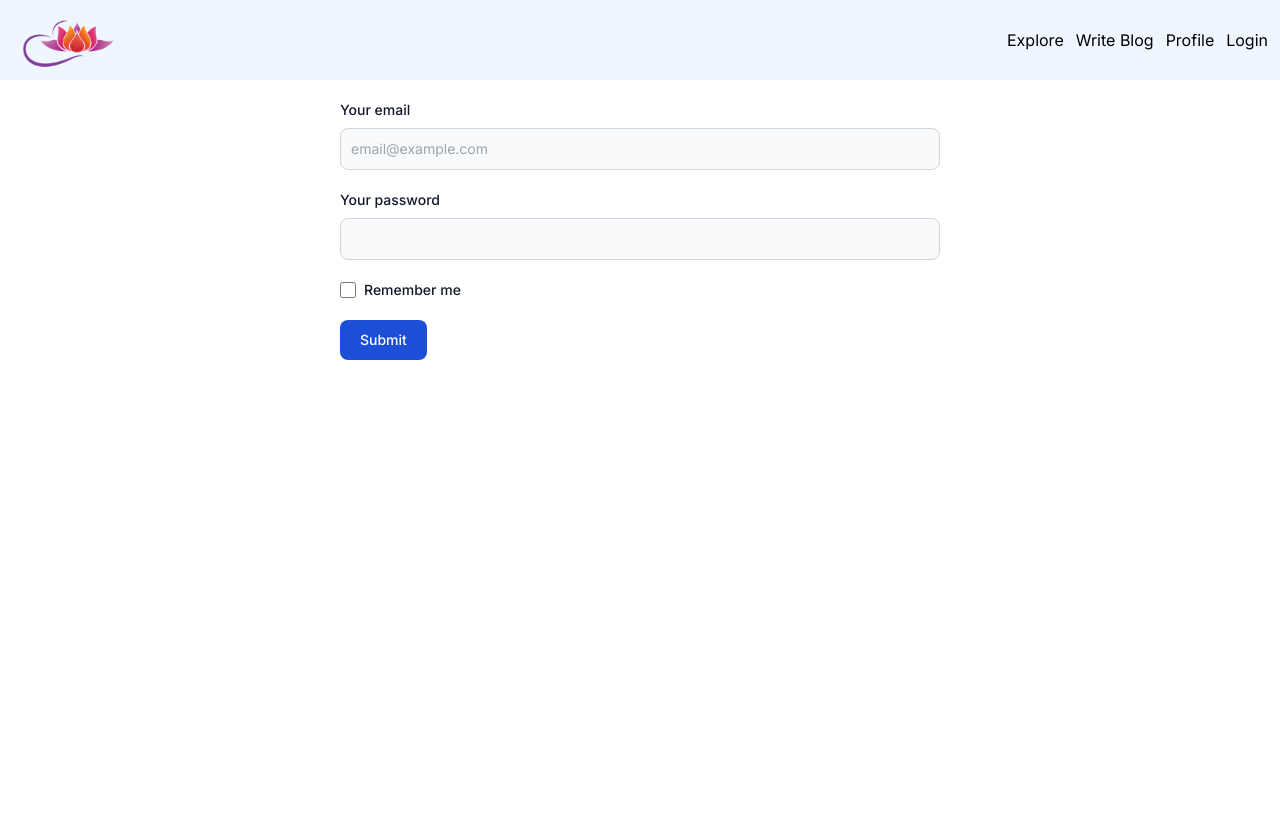
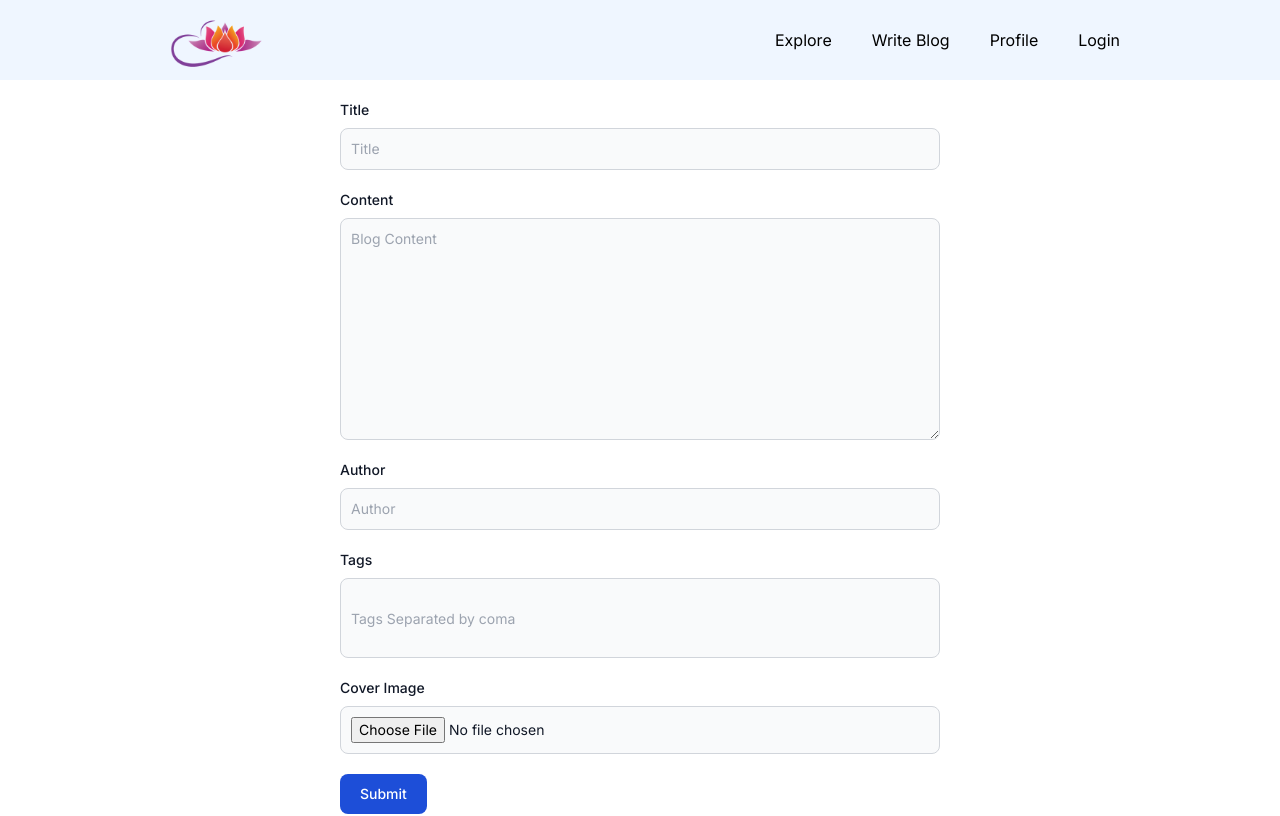
Before and after one commit to RKanna/blog-v2, a Next.js app: page /Createblog in a window 1280 px wide. Shown: the top 816 px of the page. Built offline with nearby package versions, Linux system fonts and the light colour scheme.

Commit message:
login form done

```diff
--- a/src/app/Createblog/page.jsx
+++ b/src/app/Createblog/page.jsx
@@ -6,34 +6,82 @@ const CreateBlog = () => {
       <form action="" className="p-5">
         <div className="mb-5">
           <label
-            htmlFor="email"
-            className="block mb-2 text-sm font-medium text-gray-900 dark:text-white"
+            htmlFor="title"
+            className="block mb-2 text-sm font-medium text-gray-900 dark:text-gray-900"
           >
-            Your email
+            Title
           </label>
           <input
-            type="email"
-            id="email"
+            type="text"
+            id="title"
             className="bg-gray-50 border border-gray-300 text-gray-900 text-sm rounded-lg focus:ring-blue-500 focus:border-blue-500 block w-full p-2.5 dark:bg-gray-700 dark:border-gray-600 dark:placeholder-gray-400 dark:text-white dark:focus:ring-blue-500 dark:focus:border-blue-500"
-            placeholder="email@example.com"
+            placeholder="Title"
             required
           />
         </div>
         <div className="mb-5">
           <label
-            htmlFor="password"
-            className="block mb-2 text-sm font-medium text-gray-900 dark:text-white"
+            htmlFor="content"
+            className="block mb-2 text-sm font-medium text-gray-900 dark:text-gray-900"
           >
-            Your password
+            Content
+          </label>
+          <textarea
+            id="content"
+            className="bg-gray-50 border border-gray-300 text-gray-900 text-sm rounded-lg focus:ring-blue-500 focus:border-blue-500 block w-full p-2.5 dark:bg-gray-700 dark:border-gray-600 dark:placeholder-gray-400 dark:text-white dark:focus:ring-blue-500 dark:focus:border-blue-500"
+            name=""
+            cols="30"
+            rows="10"
+            placeholder="Blog Content"
+            required
+          ></textarea>
+        </div>
+        <div className="mb-5">
+          <label
+            htmlFor="author"
+            className="block mb-2 text-sm font-medium text-gray-900 dark:text-gray-900"
+          >
+            Author
           </label>
           <input
-            type="password"
-            id="password"
+            type="text"
+            id="author"
             className="bg-gray-50 border border-gray-300 text-gray-900 text-sm rounded-lg focus:ring-blue-500 focus:border-blue-500 block w-full p-2.5 dark:bg-gray-700 dark:border-gray-600 dark:placeholder-gray-400 dark:text-white dark:focus:ring-blue-500 dark:focus:border-blue-500"
+            placeholder="Author"
             required
           />
         </div>
-        <div className="flex items-start mb-5">
+        <div className="mb-5">
+          <label
+            htmlFor="tags"
+            className="block mb-2 text-sm font-medium text-gray-900 dark:text-gray-900"
+          >
+            Tags
+          </label>
+          <input
+            type="text"
+            id="tags"
+            className="bg-gray-50 border border-gray-300 text-gray-900 text-sm rounded-lg focus:ring-blue-500 focus:border-blue-500 block w-full p-2.5 dark:bg-gray-700 dark:border-gray-600 dark:placeholder-gray-400 dark:text-white h-[5rem] dark:focus:ring-blue-500 dark:focus:border-blue-500"
+            placeholder="Tags Separated by coma"
+            required
+          />
+        </div>
+        <div className="mb-5">
+          <label
+            htmlFor="cover-image"
+            className="block mb-2 text-sm font-medium text-gray-900 dark:text-gray-900"
+          >
+            Cover Image
+          </label>
+          <input
+            type="file"
+            id="cover-image"
+            className="bg-gray-50 border border-gray-300 text-gray-900 text-sm rounded-lg focus:ring-blue-500 focus:border-blue-500 block w-full p-2.5 dark:bg-gray-700 dark:border-gray-600 dark:placeholder-gray-400 dark:text-white dark:focus:ring-blue-500 dark:focus:border-blue-500"
+            placeholder="Tags Separated by coma"
+            required
+          />
+        </div>
+        {/* <div className="flex items-start mb-5">
           <div className="flex items-center h-5">
             <input
               id="remember"
@@ -49,7 +97,7 @@ const CreateBlog = () => {
           >
             Remember me
           </label>
-        </div>
+        </div> */}
         <button
           type="submit"
           className="text-white bg-blue-700 hover:bg-blue-800 focus:ring-4 focus:outline-none focus:ring-blue-300 font-medium rounded-lg text-sm w-full sm:w-auto px-5 py-2.5 text-center dark:bg-blue-600 dark:hover:bg-blue-700 dark:focus:ring-blue-800"
--- a/src/app/Explore/page.jsx
+++ b/src/app/Explore/page.jsx
@@ -1,7 +1,7 @@
 import React from "react";
 
 const Explore = () => {
-  return <div>page</div>;
+  return <section className="min-h-screen">page</section>;
 };
 
 export default Explore;
--- /dev/null
+++ b/src/app/Login/page.jsx
@@ -0,0 +1,66 @@
+const page = () => {
+  return (
+    <section
+      className="flex items-center justify-center min-h-screen"
+      style={{ minHeight: "calc(100vh - 11rem)" }}
+    >
+      <form className="max-w-sm mx-auto">
+        <div classNameName="mb-5 ">
+          <label
+            for="email"
+            className="block mb-2 text-sm text-gray-900 lg:font-medium dark:text-gray-900 lg:text-xl"
+          >
+            Your email
+          </label>
+          <input
+            type="email"
+            id="email"
+            className="mb-5 sm:w-full md:w-1/2 lg:w-[20rem] lg:h-[3.5rem] bg-gray-50 border border-gray-300 text-gray-900 text-sm rounded-lg focus:ring-blue-500 focus:border-blue-500 block w-full p-2.5 dark:bg-gray-700 dark:border-gray-600 dark:placeholder-gray-400 dark:text-white dark:focus:ring-blue-500 dark:focus:border-blue-500"
+            placeholder="name@flowbite.com"
+            required
+          />
+        </div>
+        <div className="mb-5">
+          <label
+            for="password"
+            className="block mb-2 text-sm font-medium text-gray-900 dark:text-gray-900 lg:text-xl"
+          >
+            Your password
+          </label>
+          <input
+            type="password"
+            id="password"
+            className="sm:w-full md:w-1/2 lg:w-[20rem] lg:h-[3.5rem] bg-gray-50 border border-gray-300 text-gray-900 text-sm rounded-lg focus:ring-blue-500 focus:border-blue-500 block w-full p-2.5 dark:bg-gray-700 dark:border-gray-600 dark:placeholder-gray-400 dark:text-white dark:focus:ring-blue-500 dark:focus:border-blue-500"
+            required
+          />
+        </div>
+        <div className="flex items-start mb-5">
+          <div className="flex items-center h-5">
+            <input
+              id="remember"
+              type="checkbox"
+              value=""
+              className="w-4 h-4 border border-gray-300 rounded bg-gray-50 focus:ring-3 focus:ring-blue-300 dark:bg-gray-700 dark:border-gray-600 dark:focus:ring-blue-600 dark:ring-offset-gray-800 dark:focus:ring-offset-gray-800"
+              required
+            />
+          </div>
+          <label
+            for="remember"
+            className="text-sm font-medium text-gray-900 ms-2 dark:text-gray-300"
+          >
+            Remember me
+          </label>
+        </div>
+        <button
+          type="submit"
+          className="text-white bg-blue-700 hover:bg-blue-800 focus:ring-4 focus:outline-none focus:ring-blue-300 font-medium rounded-lg text-sm w-full sm:w-auto px-5 py-2.5 text-center dark:bg-blue-600 dark:hover:bg-blue-700 dark:focus:ring-blue-800"
+        >
+          Submit
+        </button>
+        <main></main>
+      </form>
+    </section>
+  );
+};
+
+export default page;
--- a/src/app/components/Card.jsx
+++ b/src/app/components/Card.jsx
@@ -1,9 +1,9 @@
 const Card = () => {
   return (
-    <div className="w-full h-[10rem] bg-blue-200 p-3 rounded-lg">
+    <section className="w-full lg:w-3/4 sm:w-1/2 md:w-1/2 h-[10rem] bg-blue-200 p-3 rounded-lg">
       <h1>hi</h1>
       <p class="text-sm md:text-lg lg:text-xl">Responsive Text</p>
-    </div>
+    </section>
   );
 };
 
--- a/src/app/components/Header.jsx
+++ b/src/app/components/Header.jsx
@@ -1,15 +1,17 @@
 import Link from "next/link";
 const Header = () => {
   return (
-    <section className="w-full h-6rem flex justify-between items-center bg-blue-50 pl-3 pr-3">
-      <div className="h-0.5rem">
-        <img src="/images/logo.png" alt="" className="h-[5rem]" />
-      </div>
-      <div className="flex gap-3">
+    <section className="w-full h-6rem flex justify-between items-center bg-blue-50 pl-3 pr-3 lg:pl-[10rem] lg:pr-[10rem]">
+      <Link href="/">
+        <div className="h-0.5rem">
+          <img src="/images/logo.png" alt="" className="h-[5rem]" />
+        </div>
+      </Link>
+      <div className="flex gap-3 lg:gap-10">
         <Link href="Explore">Explore</Link>
         <Link href="Createblog">Write Blog</Link>
         <a href="#">Profile</a>
-        <a href="#">Login</a>
+        <Link href="Login">Login</Link>
       </div>
     </section>
   );
--- /dev/null
+++ b/src/app/firebase/firebase.js
@@ -0,0 +1,80 @@
+import { initializeApp } from "firebase/app";
+import {
+  GoogleAuthProvider,
+  getAuth,
+  signInWithPopup,
+  createUserWithEmailAndPassword,
+  signInWithEmailAndPassword,
+} from "firebase/auth";
+import { getFirestore, doc, getDoc, setDoc } from "firebase/firestore";
+// import { getFirestore } from "firebase/firestore/lite";
+
+const firebaseConfig = {
+  apiKey: "AIzaSyAjDphZtNzYL2HdJykYKiIPG5Bh-XBaxZE",
+  authDomain: "another-f000d.firebaseapp.com",
+  projectId: "another-f000d",
+  storageBucket: "another-f000d.appspot.com",
+  messagingSenderId: "833410272072",
+  appId: "1:833410272072:web:fe821139e5877fdfb3017d",
+};
+
+const app = initializeApp(firebaseConfig);
+
+//Authentication
+const appAuth = getAuth(app);
+//Sign in with Google
+
+const googleProvider = new GoogleAuthProvider();
+
+const signInWithGooglePopup = async () =>
+  await signInWithPopup(appAuth, googleProvider);
+
+//for User normal SignUP and Sign In using Email and password
+//For Sign Up
+const createAuthUserWithEmailAndPassword = async (email, password) => {
+  if (!email || !password) return;
+  return createUserWithEmailAndPassword(appAuth, email, password);
+};
+//For Sign In
+const signInAuthUserWithEmailAndPassword = async (email, password) => {
+  if (!email || !password) return;
+  return signInWithEmailAndPassword(appAuth, email, password);
+};
+
+//firestore DB
+const appDB = getFirestore(app);
+//here additionalInformation ={} this is a optional argument
+const createUserDocumentFromAuth = async (
+  userAuth,
+  additionalInformation = {}
+) => {
+  if (!userAuth) return;
+  const userDocRef = doc(appDB, "users", userAuth.uid);
+  const userSnapShot = await getDoc(userDocRef);
+  console.log(userSnapShot);
+
+  if (!userSnapShot.exists()) {
+    const { displayName, email } = userAuth;
+    const createdAt = new Date();
+    try {
+      await setDoc(userDocRef, {
+        displayName,
+        email,
+        createdAt,
+        ...additionalInformation,
+      });
+    } catch (err) {
+      console.log("Error creating User", err.message);
+    }
+  }
+  return userDocRef;
+};
+
+export {
+  signInWithGooglePopup,
+  createUserDocumentFromAuth,
+  createAuthUserWithEmailAndPassword,
+  signInWithEmailAndPassword,
+  signInAuthUserWithEmailAndPassword,
+  appDB,
+};
--- a/src/app/page.jsx
+++ b/src/app/page.jsx
@@ -3,7 +3,10 @@ import Card from "./components/Card";
 
 export default function Home() {
   return (
-    <main className="flex flex-col justify-center items-center p-3">
+    <main className="flex flex-col items-center min-h-screen p-3">
+      <div>
+        <h1>Recent Blog Posts</h1>
+      </div>
       <Card />
     </main>
   );
```
